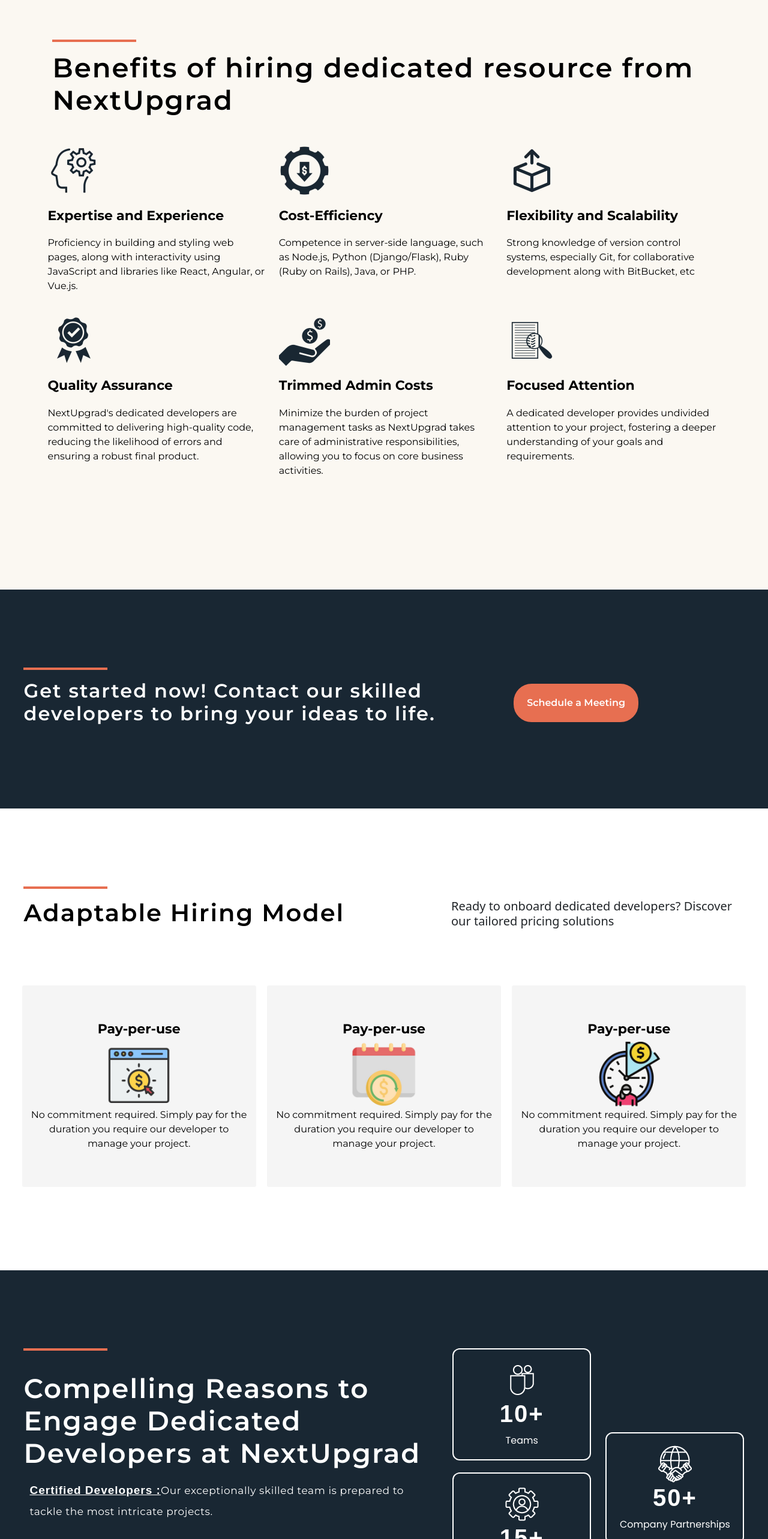
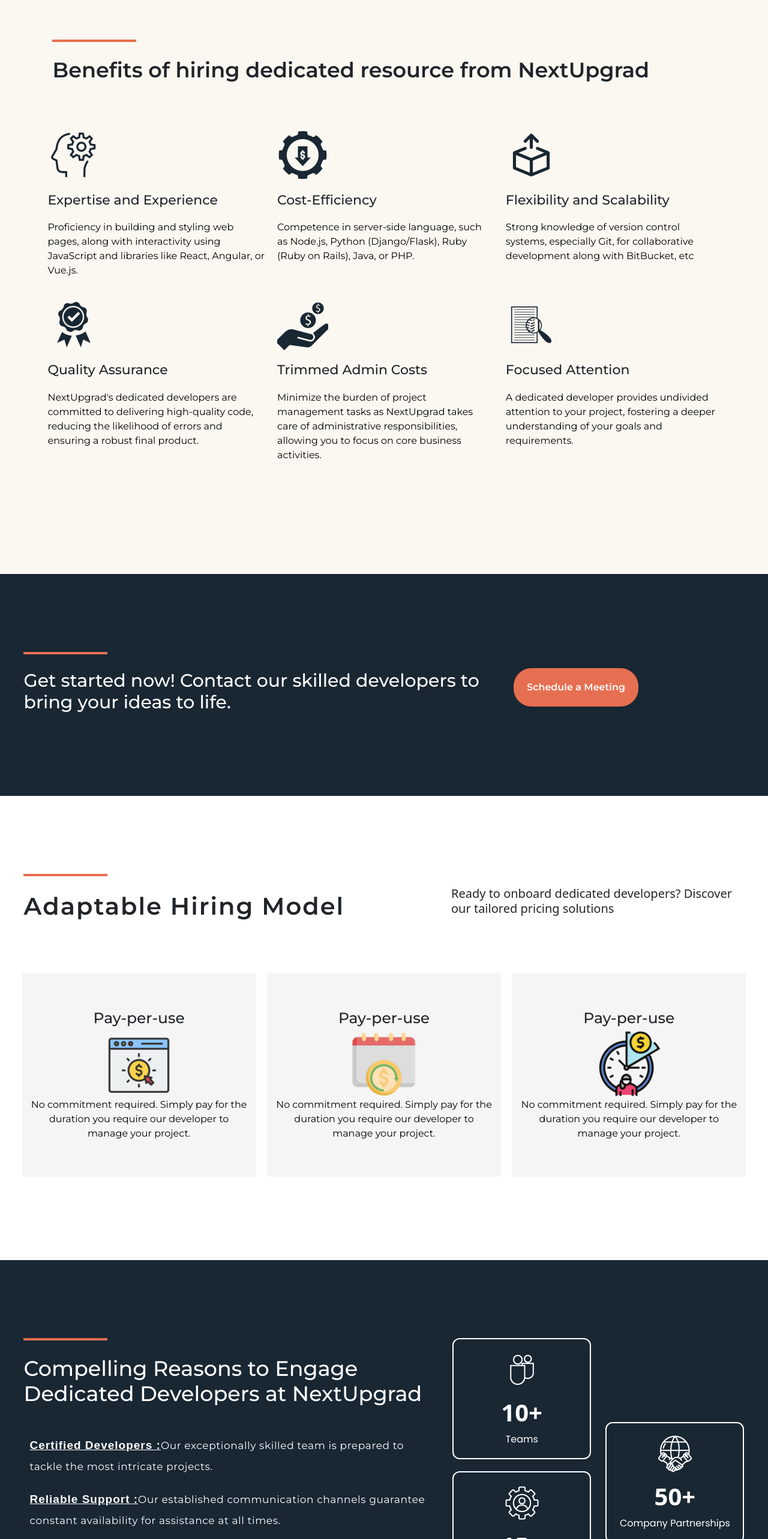
Before and after one commit to nikhil7476/nextuprad.us, a Next.js app: page /hire-dedicated-developer in a window 1280 px wide. Shown: the part 2275-4841 px from the top of the page at 60% size. Built offline with nearby package versions, Linux system fonts and the light colour scheme.

Commit message:
headtag changes

```diff
--- a/pages/hire-dedicated-developer.js
+++ b/pages/hire-dedicated-developer.js
@@ -338,12 +338,12 @@ const Hirededicateddeveloper = () => {
         <div className="container">
           <div className="expt1 mx-5">
             <span className="line1" />
-            <h1>Benefits of hiring dedicated resource from NextUpgrad</h1>
+            <h2 className={`${styles.benhire}`}>Benefits of hiring dedicated resource from NextUpgrad</h2>
           </div>
           <div className="expt2">
             <div className="exp21">
               <img src="ded1.webp" alt="Expertise and Experience" />
-              <h1>Expertise and Experience</h1>
+              <h3 className={`${styles.h3ded}`}>Expertise and Experience</h3>
               <p>
                 Proficiency in building and styling web pages, along with
                 interactivity using JavaScript and libraries like React,
@@ -352,7 +352,7 @@ const Hirededicateddeveloper = () => {
             </div>
             <div className="exp21">
               <img src="ded2.webp" alt="Cost-Efficiency" />
-              <h1>Cost-Efficiency</h1>
+              <h3 className={`${styles.h3ded}`}>Cost-Efficiency</h3>
               <p>
                 Competence in server-side language, such as Node.js, Python
                 (Django/Flask), Ruby (Ruby on Rails), Java, or PHP.
@@ -360,7 +360,7 @@ const Hirededicateddeveloper = () => {
             </div>
             <div className="exp21">
               <img src="ded3.webp" alt="Flexibility and Scalability" />
-              <h1>Flexibility and Scalability</h1>
+              <h3 className={`${styles.h3ded}`}>Flexibility and Scalability</h3>
               <p>
                 Strong knowledge of version control systems, especially Git, for
                 collaborative development along with BitBucket, etc
@@ -369,7 +369,7 @@ const Hirededicateddeveloper = () => {
 
             <div className="exp21">
               <img src="ded4.webp" alt="Quality Assurance" />
-              <h1>Quality Assurance</h1>
+              <h3 className={`${styles.h3ded}`}>Quality Assurance</h3>
               <p>
                 NextUpgrad's dedicated developers are committed to delivering
                 high-quality code, reducing the likelihood of errors and
@@ -378,7 +378,7 @@ const Hirededicateddeveloper = () => {
             </div>
             <div className="exp21">
               <img src="ded5.webp" alt="Trimmed Admin Costs" />
-              <h1>Trimmed Admin Costs</h1>
+              <h3 className={`${styles.h3ded}`}>Trimmed Admin Costs</h3>
               <p>
                 Minimize the burden of project management tasks as NextUpgrad
                 takes care of administrative responsibilities, allowing you to
@@ -387,7 +387,7 @@ const Hirededicateddeveloper = () => {
             </div>
             <div className="exp21">
               <img src="ded6.webp" alt="Focused Attention" />
-              <h1>Focused Attention</h1>
+              <h3 className={`${styles.h3ded}`}>Focused Attention</h3>
               <p>
                 A dedicated developer provides undivided attention to your
                 project, fostering a deeper understanding of your goals and
@@ -402,10 +402,10 @@ const Hirededicateddeveloper = () => {
           <div className="row">
             <div className="skill1 col-md-8">
               <span className="line1 " />
-              <h1>
+              <h3 className={`${styles.getstrt}`}>
                 Get started now! Contact our skilled developers to bring your
                 ideas to life.
-              </h1>
+              </h3>
             </div>
             <div className="skill2  col-md-4">
               <Link href="/contact-us">
@@ -420,7 +420,7 @@ const Hirededicateddeveloper = () => {
           <div className="ada row">
             <div className="ada1 col-md-6">
               <span className="line1" />
-              <h1>Adaptable Hiring Model</h1>
+              <h3 className={`${styles.adptmd}`}>Adaptable Hiring Model</h3>
             </div>
             <div className="ada2  col-md-6">
               <p>
@@ -431,7 +431,7 @@ const Hirededicateddeveloper = () => {
           </div>
           <div className="adap row">
             <div className="adap1  col-md-4">
-              <h1>Pay-per-use</h1>
+              <h3 className={`${styles.payuse}`}>Pay-per-use</h3>
               <img src="img-4-removebg-preview.png" alt="Pay-per-use" />
               <p>
                 No commitment required. Simply pay for the duration you require
@@ -439,7 +439,7 @@ const Hirededicateddeveloper = () => {
               </p>
             </div>
             <div className="adap2   col-md-4">
-              <h1>Pay-per-use</h1>
+            <h3 className={`${styles.payuse}`}>Pay-per-use</h3>
               <img src="img-3-removebg-preview.png" alt="Pay-per-use" />
               <p>
                 No commitment required. Simply pay for the duration you require
@@ -447,7 +447,7 @@ const Hirededicateddeveloper = () => {
               </p>
             </div>
             <div className="adap3   col-md-4">
-              <h1>Pay-per-use</h1>
+            <h3 className={`${styles.payuse}`}>Pay-per-use</h3>
               <img src="img-2-removebg-preview.png" alt="Pay-per-use" />
               <p>
                 No commitment required. Simply pay for the duration you require
@@ -462,9 +462,9 @@ const Hirededicateddeveloper = () => {
           <div className="last1 row">
             <div className="last1 col-md-7">
               <span className="line1" />
-              <h1>
+              <h3 className={`${styles.comrea}`}>
                 Compelling Reasons to Engage Dedicated Developers at NextUpgrad
-              </h1>
+              </h3>
 
               <ul className="list1">
                 <li className="li1">
@@ -500,7 +500,7 @@ const Hirededicateddeveloper = () => {
                 <div className="col-md-6">
                   <div className="sl11">
                     <img src="teams.png" alt="Teams" />
-                    <h1>10+</h1>
+                    <h4 className={`${styles.cnthea}`}>10+</h4>
                     <p>Teams</p>
                   </div>
                   <div className="sl12">
@@ -508,19 +508,19 @@ const Hirededicateddeveloper = () => {
                       src="years-of-Experience.png"
                       alt="Years in Industry"
                     />
-                    <h1>15+</h1>
+                    <h4 className={`${styles.cnthea}`}>15+</h4>
                     <p>Years in Industry</p>
                   </div>
                   <div className="sl13">
                     <img src="satisfied-customers.png" alt="Happy Patron" />
-                    <h1>3500+</h1>
+                    <h4 className={`${styles.cnthea}`}>3500+</h4>
                     <p>Happy Patron</p>
                   </div>
                 </div>
                 <div className="col-md-6">
                   <div className="sl14">
                     <img src="global-partners.png" alt="Company Partnerships" />
-                    <h1>50+</h1>
+                    <h4 className={`${styles.cnthea}`}>50+</h4>
                     <p>Company Partnerships</p>
                   </div>
                   <div className="sl15">
@@ -528,7 +528,7 @@ const Hirededicateddeveloper = () => {
                       src="awards-and-accolades.png"
                       alt="Community Project Contribution"
                     />
-                    <h1>500+</h1>
+                    <h4 className={`${styles.cnthea}`}>500+</h4>
                     <p>Community Project Contribution</p>
                   </div>
                 </div>
--- a/styles/Hiring.module.css
+++ b/styles/Hiring.module.css
@@ -62,6 +62,54 @@
   padding-bottom:30px;
 }
 
+.benhire{
+  font-size: 35px !important;
+  font-family: Montserrat, Sans-serif;
+  font-weight:600;
+  padding-top:30px;
+  padding-bottom:30px;
+}
+
+.h3ded{
+    font-size: 22px;
+    padding-top: 20px;
+    font-family: Montserrat, Sans-serif;
+}
+
+.getstrt{
+  color:#fff;
+  font-family: Montserrat, Sans-serif;
+  font-size:30px;
+  padding-top:30px;
+}
+
+.cnthea{
+  font-size:40px;
+  font-weight:600;
+  padding-top:15px;
+}
+
+.adptmd{
+  font-size:40px;
+  font-family: Montserrat, Sans-serif;
+  padding-top:30px;
+  font-weight:600;
+  letter-spacing:2px;
+}
+
+.payuse{
+  font-size:25px;
+  font-family: Montserrat, Sans-serif;
+}
+
+.comrea{
+  color:#fff !important;
+  font-size:35px !important;
+  font-family: Montserrat, Sans-serif !important;
+  padding-top:30px !important;
+  padding-bottom:30px !important;
+}
+
 @media (max-width: 1100px) {
   .exp2 {
     grid-template-columns: auto auto auto;
```
